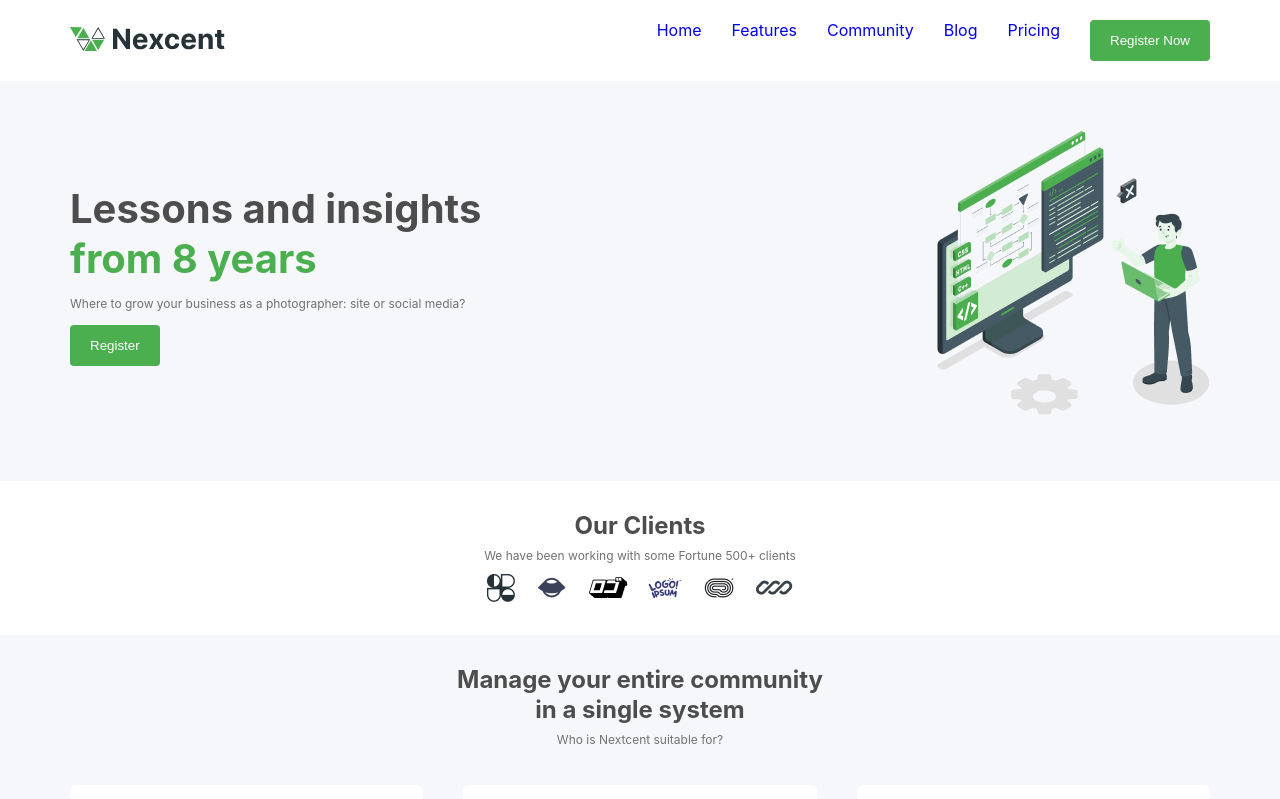
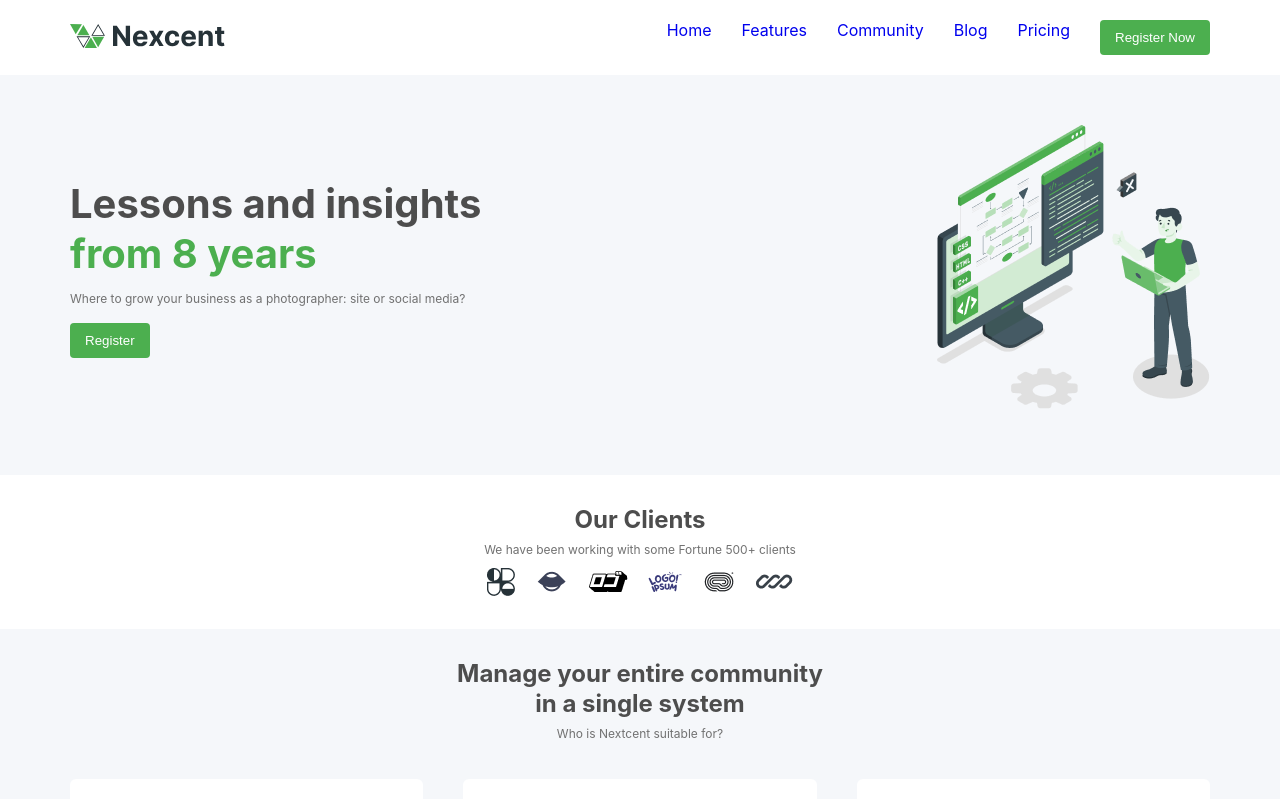
Before and after one commit to Aish-Re/Nexcent-Landing-Page, a React (Vite) app: page / in a window 1280 px wide. Shown: the top 799 px of the page. Built offline with nearby package versions, Linux system fonts and the light colour scheme.

Commit message:
style : adjust button padding

```diff
--- a/src/components/Button/Button.scss
+++ b/src/components/Button/Button.scss
@@ -5,5 +5,5 @@ button{
     border-radius: 4px;
     color: white;
     border: none;
-    padding: 13px 20px;
+    padding: 10px 15px;
 }
```
